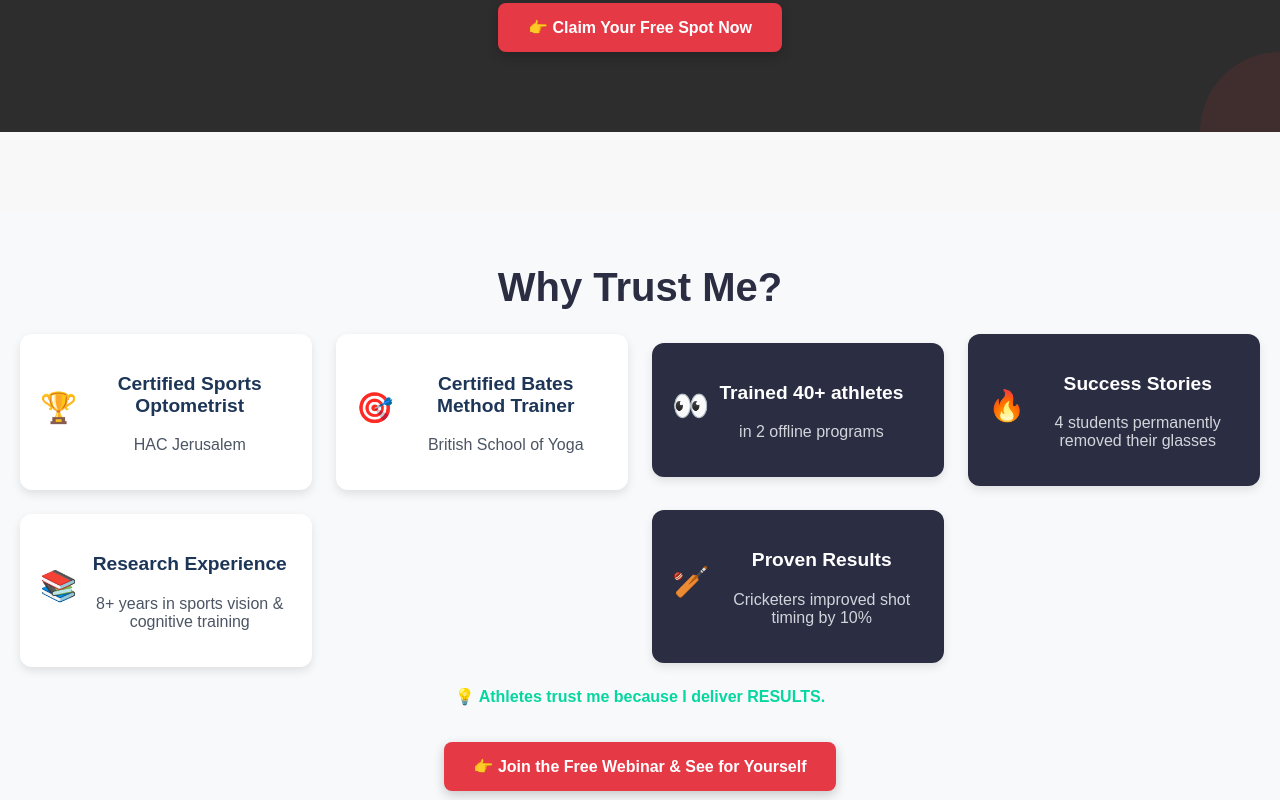
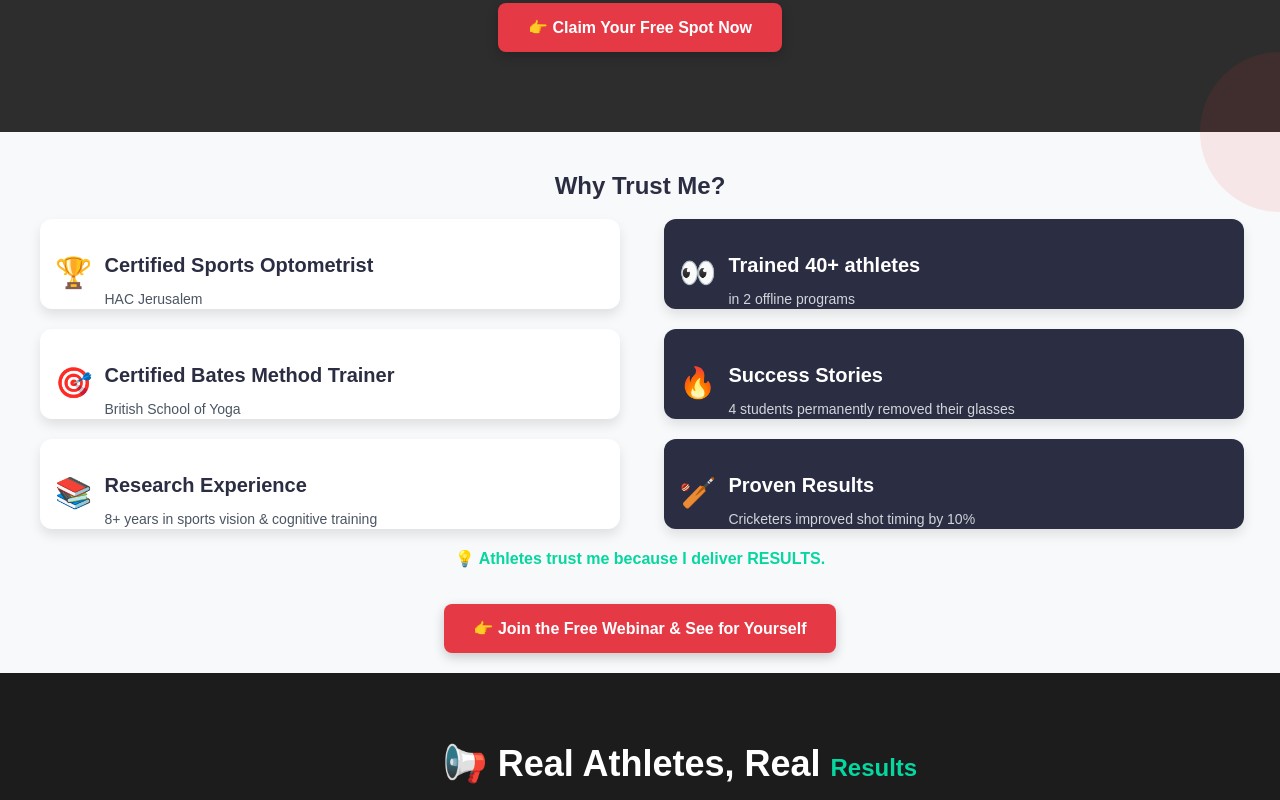
Before and after one commit to Ajith31kumar/Vivek-website, a React (Create React App) app: page / in a window 1280 px wide. Shown: the part 3460-4260 px from the top of the page. Built offline with nearby package versions, Linux system fonts and the light colour scheme.

Commit message:
CredentialsSection ui prefectly now working

```diff
--- a/src/Components/CredentialsSection/CredentialsSection.css
+++ b/src/Components/CredentialsSection/CredentialsSection.css
@@ -1,116 +1,95 @@
-/* Section Styles */
-#credentials {
-    position: relative;
-    padding: 80px 0;
-    background-color: #f8f8f8;
-    text-align: center;
-  }
-
-  /* Container */
-  .container1 {
-    max-width: 1200px;
-    margin: 0 auto;
-    padding: 0 20px;
-    background-color: #ffffff;
-  }
-
-  /* Title */
-  .title {
-    font-size: 2.5rem;
-    color: #2B2D42;
-    font-weight: bold;
-    margin-bottom: 24px;
-  }
-
-  /* Grid Layout */
 .grid-container {
   display: flex;
-    gap: 24px;
-    justify-content: center;
-    align-items: flex-start;
+  flex-wrap: wrap;
+  justify-content: space-between;
+  gap: 20px;
+  margin: 0 auto;
+  max-width: 1200px;
 }
 
 .grid {
   display: flex;
-    flex-direction: column;
   gap: 16px;
+  justify-content: space-between;
   width: 100%;
-    max-width: 500px;
 }
 
-  /* Credential Cards */
 .credential-card {
-    background-color: #ffffff;
+  background-color: #fff;
   border-radius: 12px;
-    padding: 20px;
-    box-shadow: 0 4px 10px rgba(0, 0, 0, 0.1);
-    transition: transform 0.3s, box-shadow 0.3s;
+  padding: 15px; /* Reduced padding for smaller height */
+  text-align: center;
+  box-shadow: 0 6px 12px rgba(0, 0, 0, 0.1);
+  transition: transform 0.3s ease, box-shadow 0.3s ease;
+  width: 60%; /* Increased width to fit more content */
+  min-width: 550px; /* Prevent cards from getting too small */
+  text-align: left;
+  height: 60px; /* Set a fixed height */
 }
 
 .credential-card:hover {
   transform: translateY(-5px);
-    box-shadow: 0 8px 20px rgba(0, 0, 0, 0.2);
+  box-shadow: 0 8px 15px rgba(0, 0, 0, 0.2);
 }
 
-  /* Dark-themed cards */
+.icon-container {
+  display: flex;
+  align-items: center;
+
+  gap: 12px;
+}
+
+.icon {
+  font-size: 2.5rem; /* Reduced icon size */
+  color: #E63946;
+}
+
+.card-title {
+  font-size: 1.25rem; /* Reduced font size for title */
+  color: #2B2D42;
+  font-weight: bold;
+  margin-bottom: 10px;
+}
+
+.card-desc {
+  color: #4B5563;
+  font-size: 0.875rem; /* Reduced font size for description */
+}
+
+.grid-container .grid {
+  display: flex;
+  gap: 24px;
+  width: 100%;
+}
+
 .dark-card {
   background-color: #2B2D42;
   color: white;
-  }
-
-  /* Icon Container */
-  .icon-container {
-    display: flex;
-    align-items: center;
-    gap: 10px;
-  }
-
-  .icon {
-    font-size: 2rem;
-    color: #E63946;
 }
 
 .icon.green {
   color: #06D6A0;
 }
 
-  /* Text Styles */
-  .card-title {
-    font-size: 1.2rem;
-    font-weight: bold;
-    color: #1D3557;
-  }
-
 .card-title.white {
   color: white;
-  }
-
-  .card-desc {
-    color: #4B5563;
 }
 
 .card-desc.light {
   color: #D1D5DB;
 }
 
-  /* CTA Styles */
-  .cta-text {
-    font-size: 1.2rem;
-    font-weight: bold;
-    color: #1D3557;
-    margin-top: 40px;
-  }
-
 .cta-button {
   display: inline-block;
-    padding: 12px 24px;
+  padding: 10px 20px; /* Reduced padding for smaller button */
   background-color: #E63946;
   color: #fff;
   border-radius: 8px;
-    font-size: 1.125rem;
+  font-size: 1rem; /* Reduced font size for button */
   font-weight: bold;
   transition: transform 0.3s, background-color 0.3s;
   text-decoration: none;
+  margin-top: 20px;
 }
 
 .cta-button:hover {
@@ -118,33 +97,14 @@
   transform: scale(1.05);
 }
 
-  /* Animations */
-  .fadeInLeft {
-    animation: fadeInLeft 1s ease-in-out;
+.left-section,
+.right-section {
+  display: flex;
+  flex-direction: column; /* Align boxes vertically */
+  gap: 20px;
+  width: 48%; /* Increased width to better match your layout */
 }
 
-  .fadeInRight {
-    animation: fadeInRight 1s ease-in-out;
+.title {
+  color: #2B2D42;
 }
-
-  @keyframes fadeInLeft {
-    from {
-      opacity: 0;
-      transform: translateX(-20px);
-    }
-    to {
-      opacity: 1;
-      transform: translateX(0);
-    }
-  }
-
-  @keyframes fadeInRight {
-    from {
-      opacity: 0;
-      transform: translateX(20px);
-    }
-    to {
-      opacity: 1;
-      transform: translateX(0);
-    }
-  }
--- a/src/Components/CredentialsSection/CredentialsSection.js
+++ b/src/Components/CredentialsSection/CredentialsSection.js
@@ -15,7 +15,7 @@ const CredentialsSection = () => {
 
         <div className="grid-container">
           {/* Credentials Grid */}
-          <div className="grid">
+          <div className="left-section">
             {[
               { icon: "🏆", title: "Certified Sports Optometrist", desc: "HAC Jerusalem" },
               { icon: "🎯", title: "Certified Bates Method Trainer", desc: "British School of Yoga" },
@@ -34,7 +34,7 @@ const CredentialsSection = () => {
           </div>
 
           {/* Results Grid */}
-          <div className="grid">
+          <div className="right-section">
             {[
               { icon: "👀", title: "Trained 40+ athletes", desc: "in 2 offline programs" },
               { icon: "🔥", title: "Success Stories", desc: "4 students permanently removed their glasses" },
```
Lines whose indentation alone changed are shown as unchanged.
